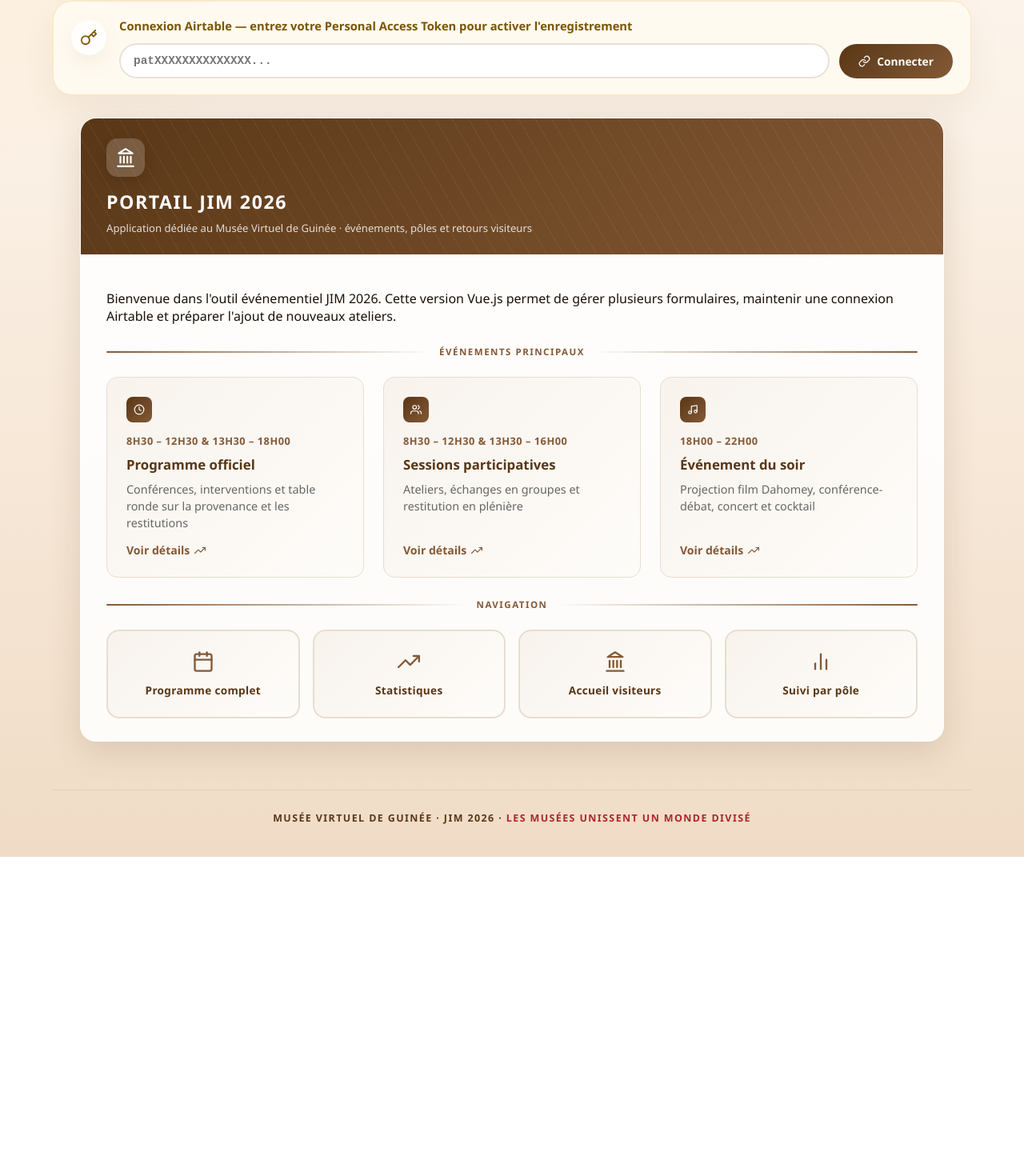
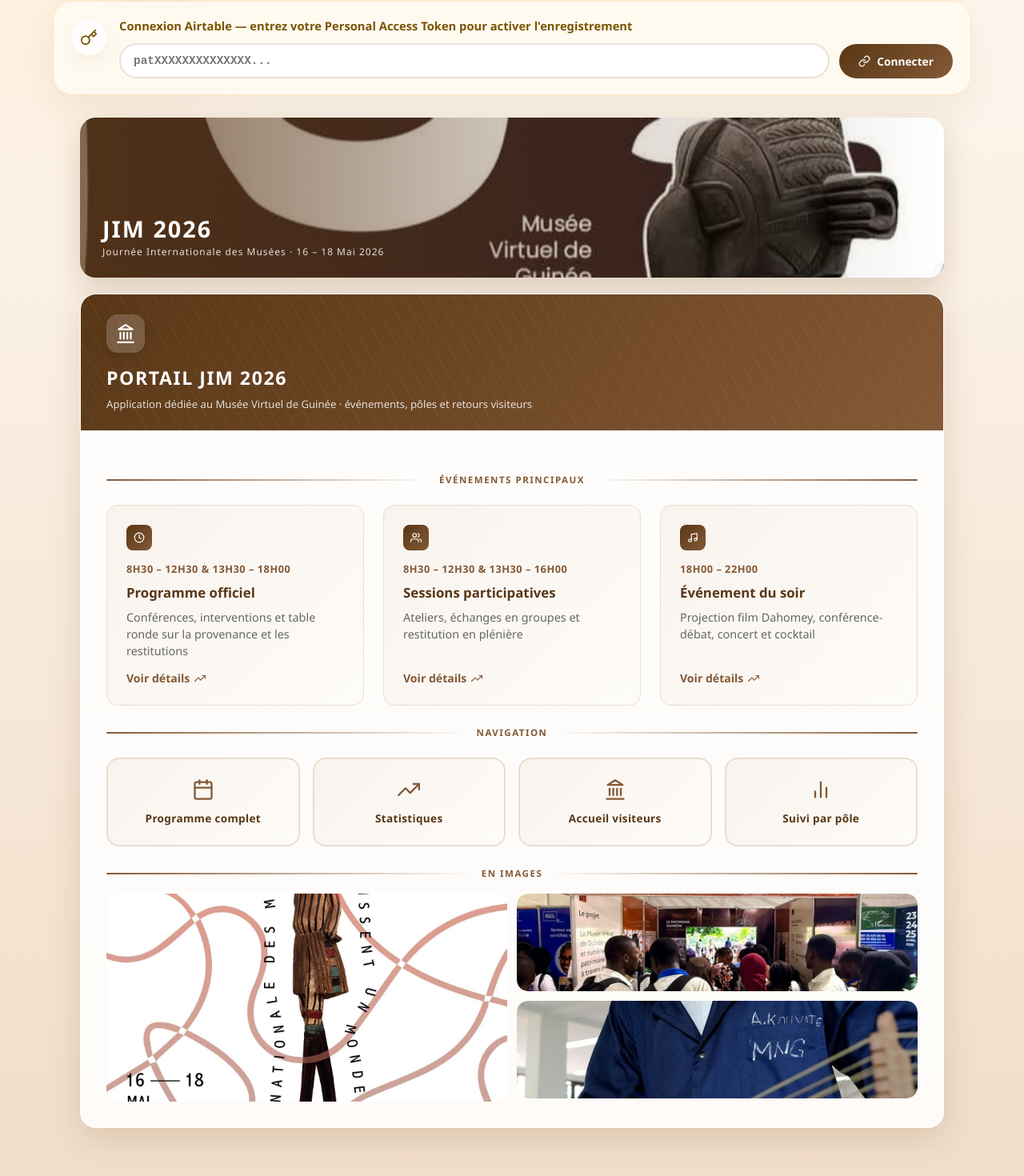
Before and after one commit to thiam-007/JIM, a Vue app: page / in a window 1280 px wide. Shown: the part 207-1677 px from the top of the page at 80% size. Before the commit the page ends 1278 px from the top, so only its background shows below. Built offline with nearby package versions, Linux system fonts and the light colour scheme.

Commit message:
feat: intégrer les images dans l'application
- Header : logo.jpeg remplace le badge texte 'MVG'
- Accueil : banner-mvg.jpeg en hero pleine largeur avec overlay texte
- Accueil : galerie photos (affiche-jim-2026, stand-mvg, side-photo)

https://claude.ai/code/session_01WMh7QtkpsjyjkwVZk4yVpk

```diff
--- a/src/App.vue
+++ b/src/App.vue
@@ -1,7 +1,9 @@
 <template>
   <div class="app-shell">
     <header>
-      <div class="logo-badge">MVG</div>
+      <div class="logo-badge">
+        <img src="/images/logo.jpeg" alt="MVG" style="width:44px;height:44px;object-fit:contain;border-radius:50%;display:block;" />
+      </div>
       <div class="logo-text">
         <h1>Musée Virtuel de Guinée</h1>
         <span>Journée Internationale des Musées · 16 – 18 Mai 2026</span>
--- a/src/views/HomeView.vue
+++ b/src/views/HomeView.vue
@@ -1,5 +1,17 @@
 <template>
   <section class="home-intro">
+
+    <!-- ─── Hero banner ─── -->
+    <div class="hero-banner" v-reveal="0">
+      <img src="/images/banner-mvg.jpeg" alt="Musée Virtuel de Guinée" class="hero-img" />
+      <div class="hero-overlay">
+        <div class="hero-text">
+          <div class="hero-title">JIM 2026</div>
+          <div class="hero-sub">Journée Internationale des Musées · 16 – 18 Mai 2026</div>
+        </div>
+      </div>
+    </div>
+
     <div class="form-card">
       <div class="fh fh-a">
         <div class="fh-icon"><AppIcon name="landmark" :size="26" /></div>
@@ -7,7 +19,6 @@
         <div class="fh-sub">Application dédiée au Musée Virtuel de Guinée · événements, pôles et retours visiteurs</div>
       </div>
       <div class="fb">
-        <p>Bienvenue dans l'outil événementiel JIM 2026. Cette version Vue.js permet de gérer plusieurs formulaires, maintenir une connexion Airtable et préparer l'ajout de nouveaux ateliers.</p>
 
         <div class="sd">
           <div class="sl"></div>
@@ -75,6 +86,28 @@
             <div class="nav-pcard-name">Suivi par pôle</div>
           </router-link>
         </div>
+
+        <!-- ─── Galerie photos ─── -->
+        <div class="sd" v-reveal="0">
+          <div class="sl"></div>
+          <span>En images</span>
+          <div class="sl" style="background:linear-gradient(90deg,transparent,var(--or))"></div>
+        </div>
+
+        <div class="photo-gallery" v-reveal="80">
+          <div class="photo-main">
+            <img src="/images/affiche-jim-2026.jpeg" alt="Affiche JIM 2026" />
+          </div>
+          <div class="photo-stack">
+            <div class="photo-side">
+              <img src="/images/stand-mvg.jpeg" alt="Stand Musée Virtuel de Guinée" />
+            </div>
+            <div class="photo-side">
+              <img src="/images/side-photo.jpeg" alt="Chantier des collections" />
+            </div>
+          </div>
+        </div>
+
       </div>
     </div>
   </section>
@@ -235,8 +268,74 @@ import AppIcon from '../components/AppIcon.vue'
   letter-spacing: 0.3px;
 }
 
+/* ─── Hero banner ─── */
+.hero-banner {
+  position: relative;
+  border-radius: 20px;
+  overflow: hidden;
+  margin-bottom: 20px;
+  height: 200px;
+  box-shadow: 0 12px 36px rgba(89,55,22,.18);
+}
+.hero-img {
+  width: 100%;
+  height: 100%;
+  object-fit: cover;
+  object-position: center top;
+  display: block;
+}
+.hero-overlay {
+  position: absolute;
+  inset: 0;
+  background: linear-gradient(to right, rgba(89,55,22,.75) 0%, rgba(89,55,22,.2) 60%, transparent 100%);
+  display: flex;
+  align-items: flex-end;
+  padding: 24px 28px;
+}
+.hero-title {
+  font-size: 1.8rem;
+  font-weight: 900;
+  color: #fff;
+  letter-spacing: 2px;
+  text-transform: uppercase;
+  line-height: 1;
+}
+.hero-sub {
+  font-size: .75rem;
+  color: rgba(255,255,255,.85);
+  margin-top: 5px;
+  letter-spacing: 1px;
+}
+
+/* ─── Galerie ─── */
+.photo-gallery {
+  display: grid;
+  grid-template-columns: 1fr 1fr;
+  gap: 12px;
+  margin-top: 4px;
+  margin-bottom: 4px;
+}
+.photo-main img,
+.photo-side img {
+  width: 100%;
+  height: 100%;
+  object-fit: cover;
+  display: block;
+  border-radius: 14px;
+  transition: transform .3s ease, box-shadow .3s ease;
+}
+.photo-main { height: 260px; }
+.photo-main img:hover { transform: scale(1.02); box-shadow: 0 12px 32px rgba(89,55,22,.2); }
+.photo-stack { display: flex; flex-direction: column; gap: 12px; }
+.photo-side { height: 122px; overflow: hidden; border-radius: 14px; }
+.photo-side img:hover { transform: scale(1.04); }
+
 @media (max-width: 768px) {
   .events-grid { grid-template-columns: 1fr; }
   .nav-grid { grid-template-columns: repeat(2, 1fr); }
+  .photo-gallery { grid-template-columns: 1fr; }
+  .photo-main { height: 200px; }
+  .photo-stack { flex-direction: row; }
+  .photo-side { height: 120px; flex: 1; }
 }
 </style>
```
